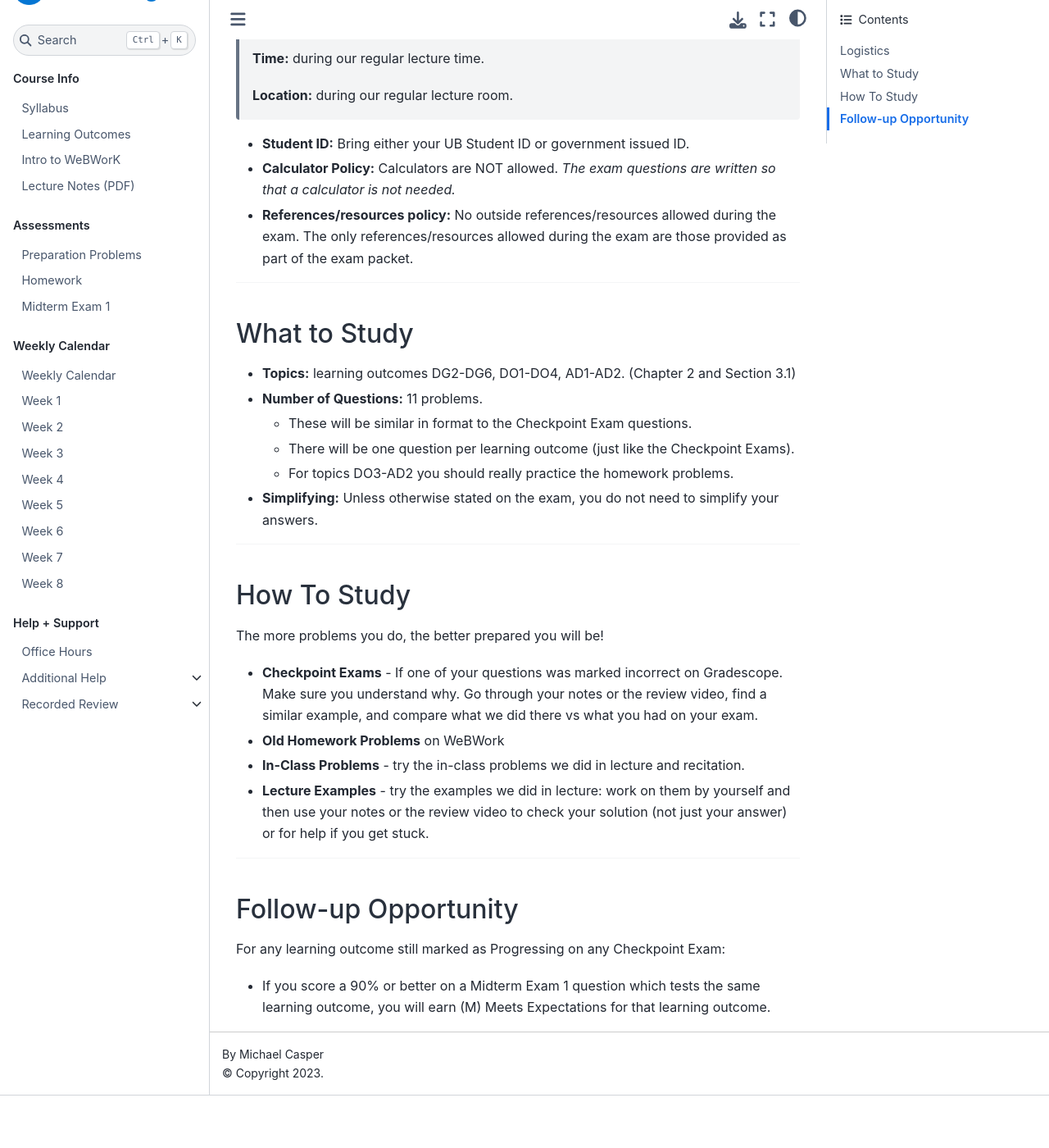
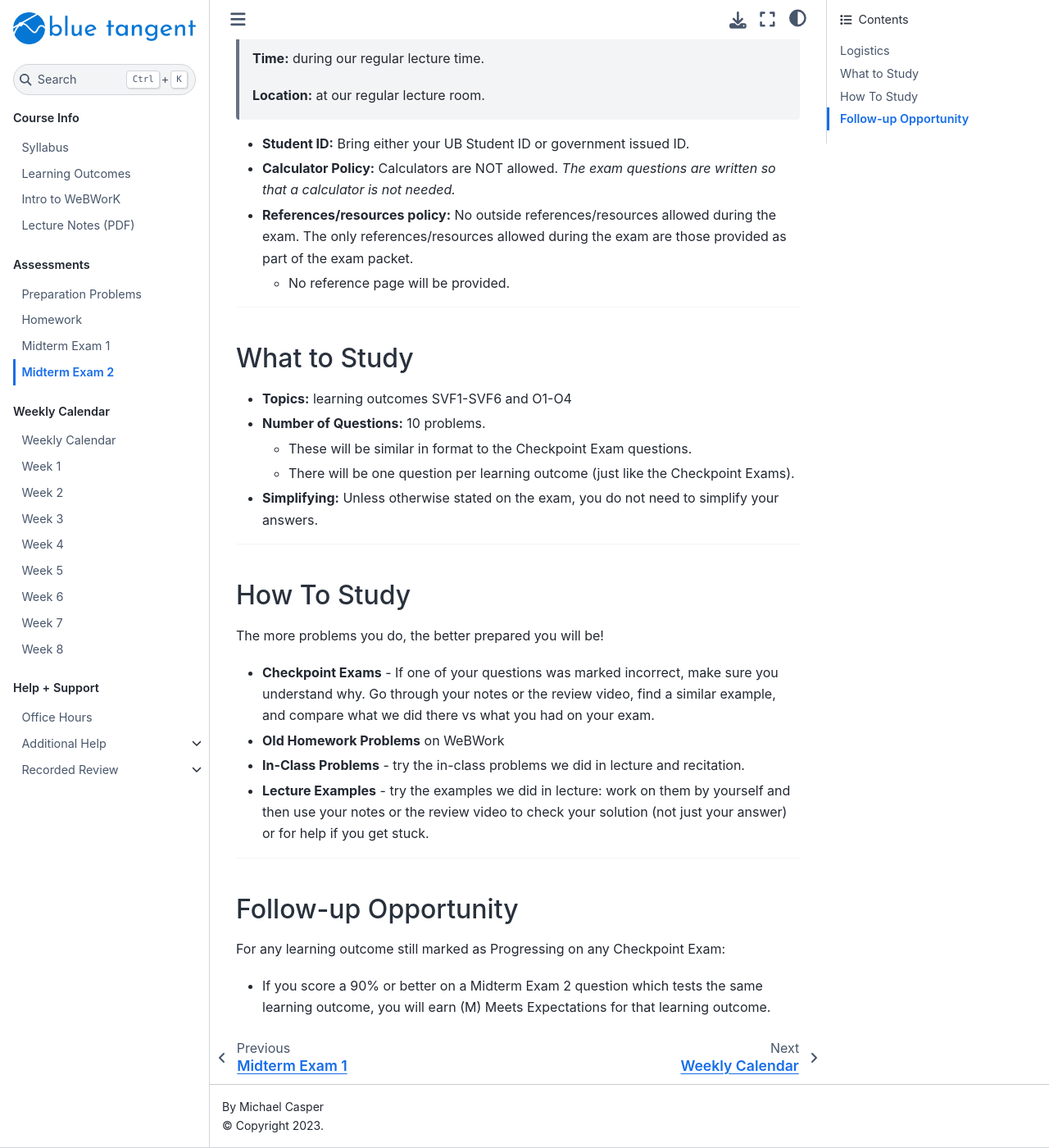
Before and after one commit to mjcasper/info-241, a Jupyter Book: the page built from assessments/midterm2.md, in a window 1280 px wide and 1400 px high, scrolled down 218 px. Shown: the whole window at 82% size. Built offline with Jupyter Book 1.0.4 settings and Sphinx 7.4.7 and the Sphinx Book theme 1.1.4, drawn with Linux system fonts in a browser that asks for light colours; before the commit the page ends 1554 px from its top, so only the background shows below that.

Commit message:
midterm 2 page

```diff
--- a/_toc.yml
+++ b/_toc.yml
@@ -12,6 +12,7 @@
     - file: assessments/preparation
     - file: assessments/homework
     - file: assessments/midterm1
+    - file: assessments/midterm2
   - caption: Weekly Calendar
     chapters:
     - file: week/index
--- a/assessments/midterm2.md
+++ b/assessments/midterm2.md
@@ -4,30 +4,28 @@
 
 ## Logistics
 
-> **Date:** Wednesday, April 5th 2023
+> **Date:** Friday, October 27th 2023
 >
 > **Time:** during our regular lecture time.
 >
-> **Location:** during our regular lecture room.
+> **Location:** at our regular lecture room.
 
 - **Student ID:** Bring either your UB Student ID or government issued ID.
 
  - **Calculator Policy:** Calculators are NOT allowed. _The exam questions are written so that a calculator is not needed._
 
 - **References/resources policy:** No outside references/resources allowed during the exam.  The only references/resources allowed during the exam are those provided as part of the exam packet.
-
-
+    - No reference page will be provided.
 ---
 
 
 ## What to Study
 
-- **Topics:** learning outcomes DG2-DG6, DO1-DO4, AD1-AD2. (Chapter 2 and Section 3.1)
+- **Topics:** learning outcomes SVF1-SVF6 and O1-O4
 
-- **Number of Questions:** 11 problems.
+- **Number of Questions:** 10 problems.
     - These will be similar in format to the Checkpoint Exam questions.
     - There will be one question per learning outcome (just like the Checkpoint Exams).
-    - For topics DO3-AD2 you should really practice the homework problems.
 
 - **Simplifying:** Unless otherwise stated on the exam, you do not need to simplify your answers.
 
@@ -38,7 +36,7 @@
 
 The more problems you do, the better prepared you will be!
 
-- **Checkpoint Exams** - If one of your questions was marked incorrect on Gradescope. Make sure you understand why. Go through your notes or the review video, find a similar example, and compare what we did there vs what you had on your exam.
+- **Checkpoint Exams** - If one of your questions was marked incorrect, make sure you understand why. Go through your notes or the review video, find a similar example, and compare what we did there vs what you had on your exam.
 
 - **Old Homework Problems** on WeBWork
 
@@ -53,4 +51,4 @@
 
 For any learning outcome still marked as Progressing on any Checkpoint Exam:
 
-- If you score a 90% or better on a Midterm Exam 1 question which tests the same learning outcome, you will earn (M) Meets Expectations for that learning outcome.
+- If you score a 90% or better on a Midterm Exam 2 question which tests the same learning outcome, you will earn (M) Meets Expectations for that learning outcome.
```
Also changed, not shown: assessments/midterm1.md (+1 -1 lines).
